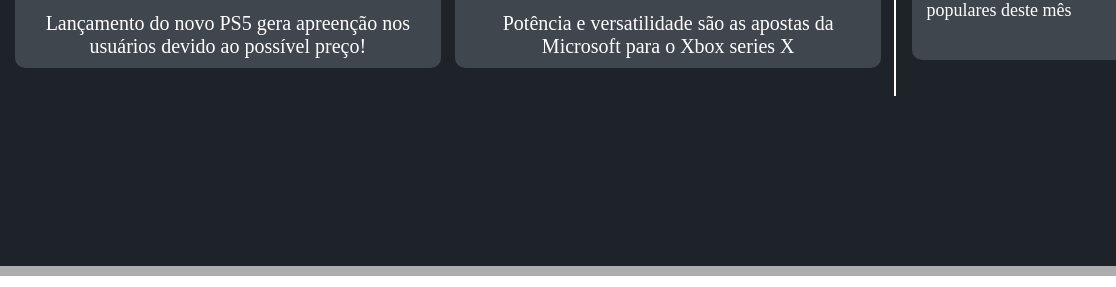
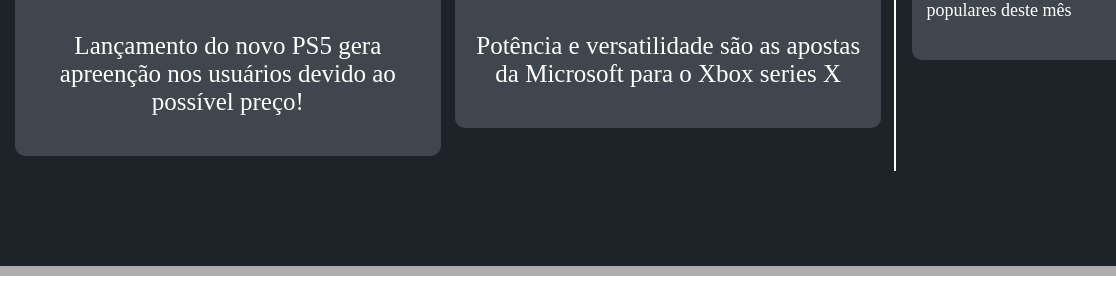
Before and after one commit to Gs-soares/Site-Projeto, a website: page projeto-site/public/index.html in a window 1280 px wide. Shown: the part 513-800 px from the top of the page, 0-1116 px from the left. Drawn offline with nearby package versions, Linux system fonts and the light colour scheme; no server answers.

Commit message:
Projeto individual

```diff
--- a/projeto-site/public/CSS/style.css
+++ b/projeto-site/public/CSS/style.css
@@ -65,9 +65,11 @@
     color: white;
     padding: 15px;
 }.text{
-    padding: 10PX;
+    padding: 10px;
+    padding-top: 30px;
+    padding-bottom: 40px;
     margin: 0px;
-    font-size: 20px;
+    font-size: 25px;
 }.text-card{
     width: 41%;
     float: left;
```
